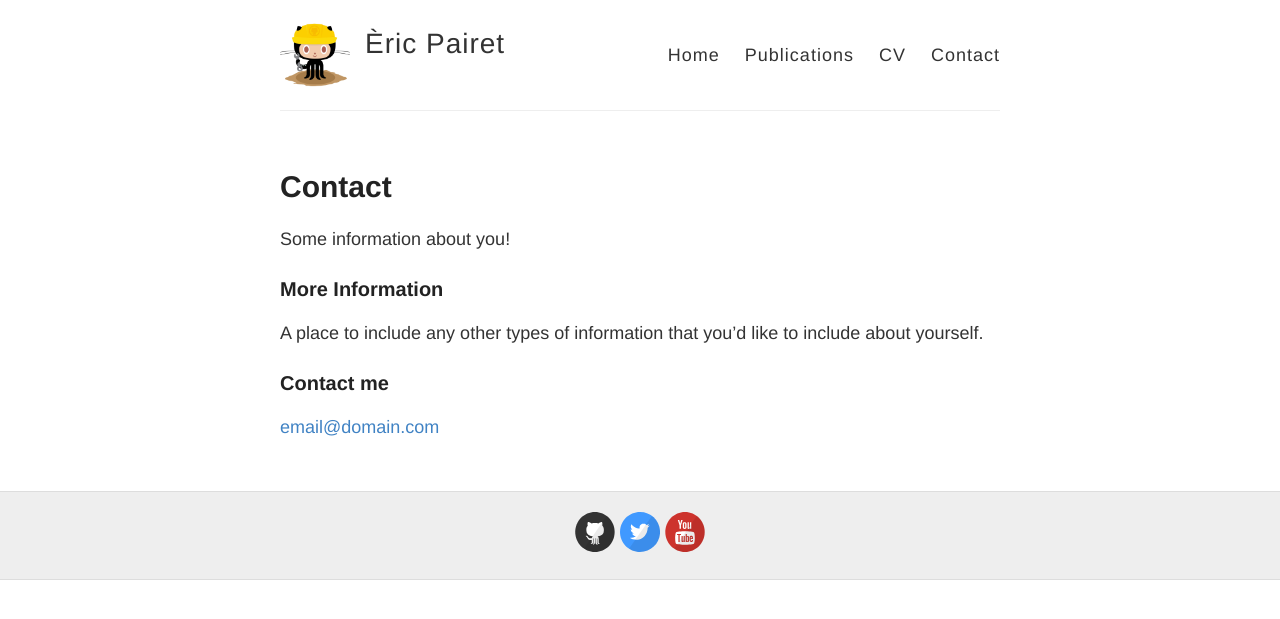
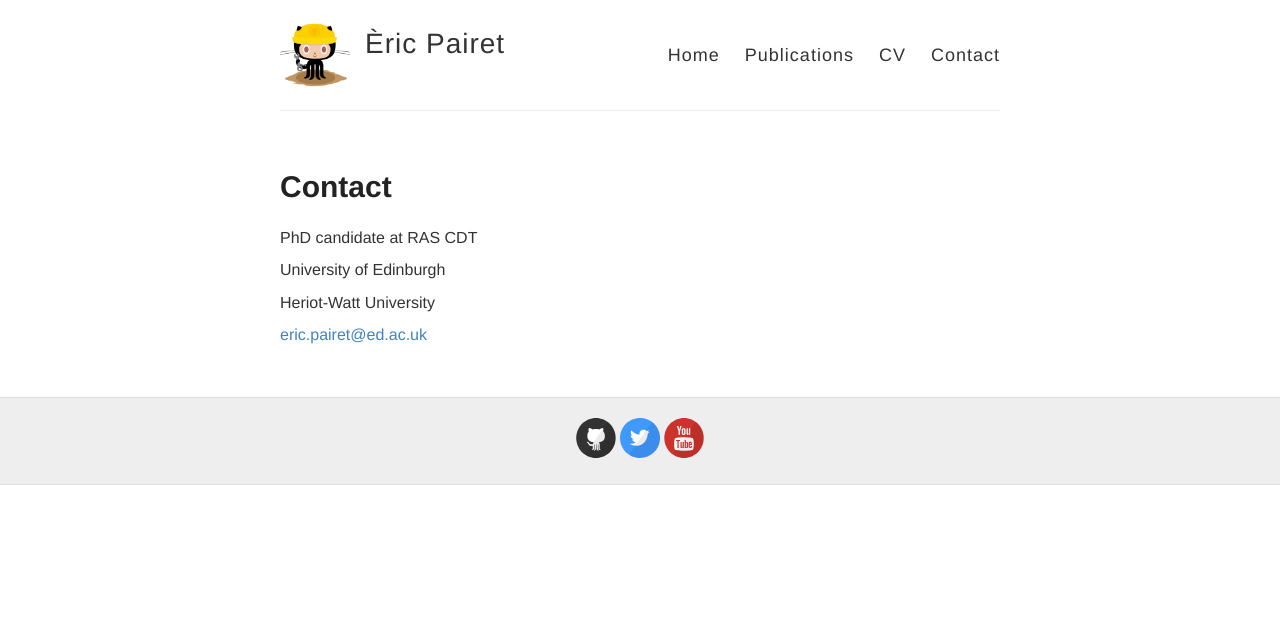
Before and after one commit to ericpairet/ericpairet.github.io, a Jekyll site: the page built from xtra/nav_tabs/contact.md, in a window 1280 px wide. Shown: the top 619 px of the page. Built offline with Jekyll 4.4.1, drawn with Linux system fonts in a browser that asks for light colours.

```diff
--- a/_includes/publications.html
+++ b/_includes/publications.html
@@ -41,4 +41,5 @@
     </a>
   {%- endif -%}
   <br/>
+  <br/>
 {%- endfor -%}
--- a/style.scss
+++ b/style.scss
@@ -19,7 +19,7 @@
 
 body {
   background: $white;
-  font: 18px/1.4 $helvetica;
+  font: 16px/1.4 $helvetica;
   color: $darkGray;
 }
 
@@ -65,7 +65,7 @@
 }
 
 p {
-  margin: 15px 0;
+  margin: 10px 0;
 }
 
 a {
@@ -296,7 +296,7 @@
 }
 
 .wrapper-header {
-  margin-top: 50px;
+  margin-top: 20px;
   border-top: 1px solid #ddd;
   border-bottom: 1px solid #ddd;
   background-color: $lightGray;
@@ -306,7 +306,7 @@
 .btn {
     border: 2px solid $gray;
     background-color: $lightGray;
-    font-size: 15px;
+    font-size: 12px;
     padding: 4px 12px;
     border-radius: 4px;
     cursor: pointer;
--- a/xtra/nav_tabs/contact.md
+++ b/xtra/nav_tabs/contact.md
@@ -4,12 +4,10 @@
 permalink: /xtra/nav_tabs/contact/
 ---
 
-Some information about you!
+PhD candidate at RAS CDT
 
-### More Information
+University of Edinburgh
 
-A place to include any other types of information that you'd like to include about yourself.
+Heriot-Watt University
 
-### Contact me
-
-[email@domain.com](mailto:email@domain.com)
+[eric.pairet@ed.ac.uk](mailto:eric.pairet@ed.ac.uk)
```
Also changed, not shown: xtra/nav_tabs/publications.md (+5 -3 lines).
